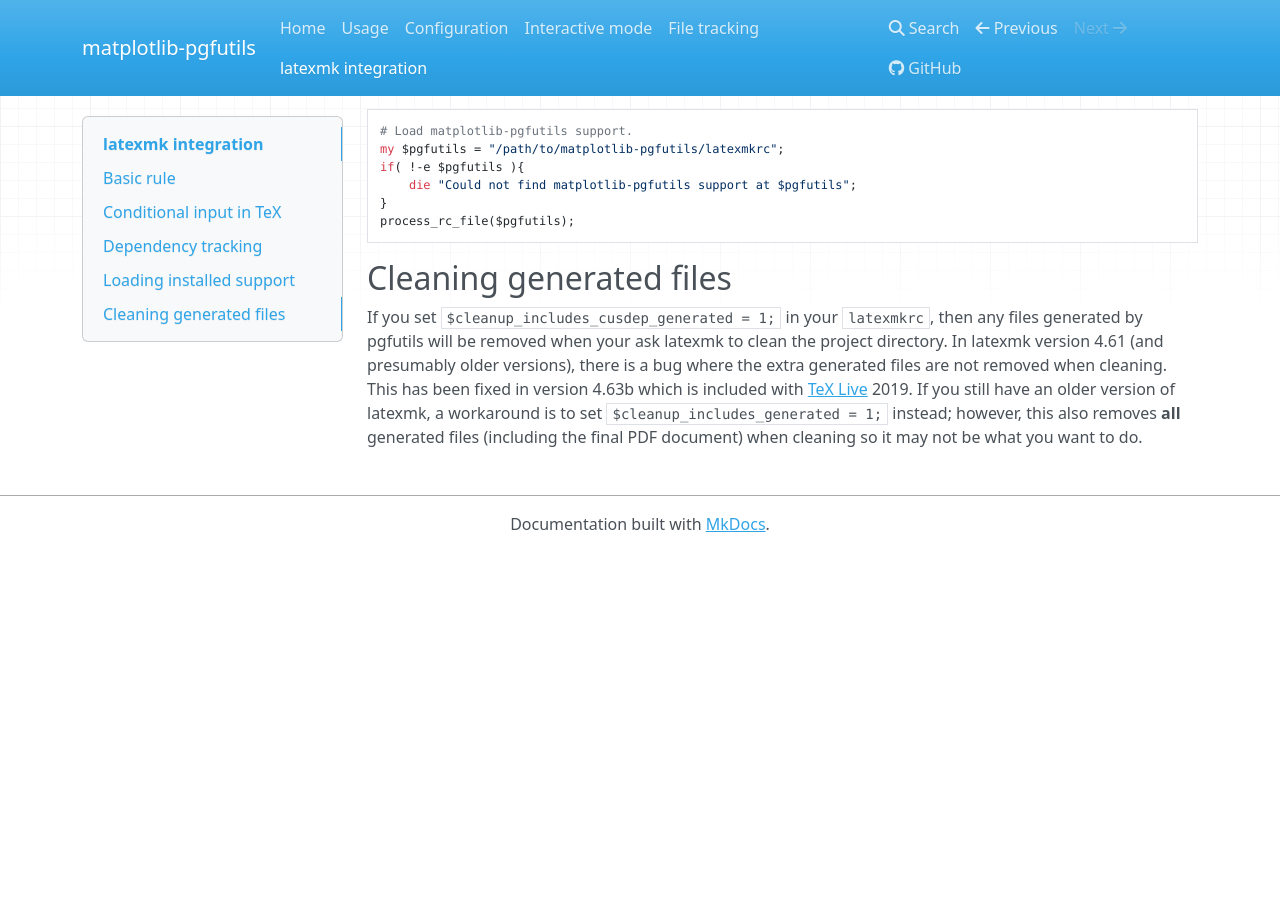
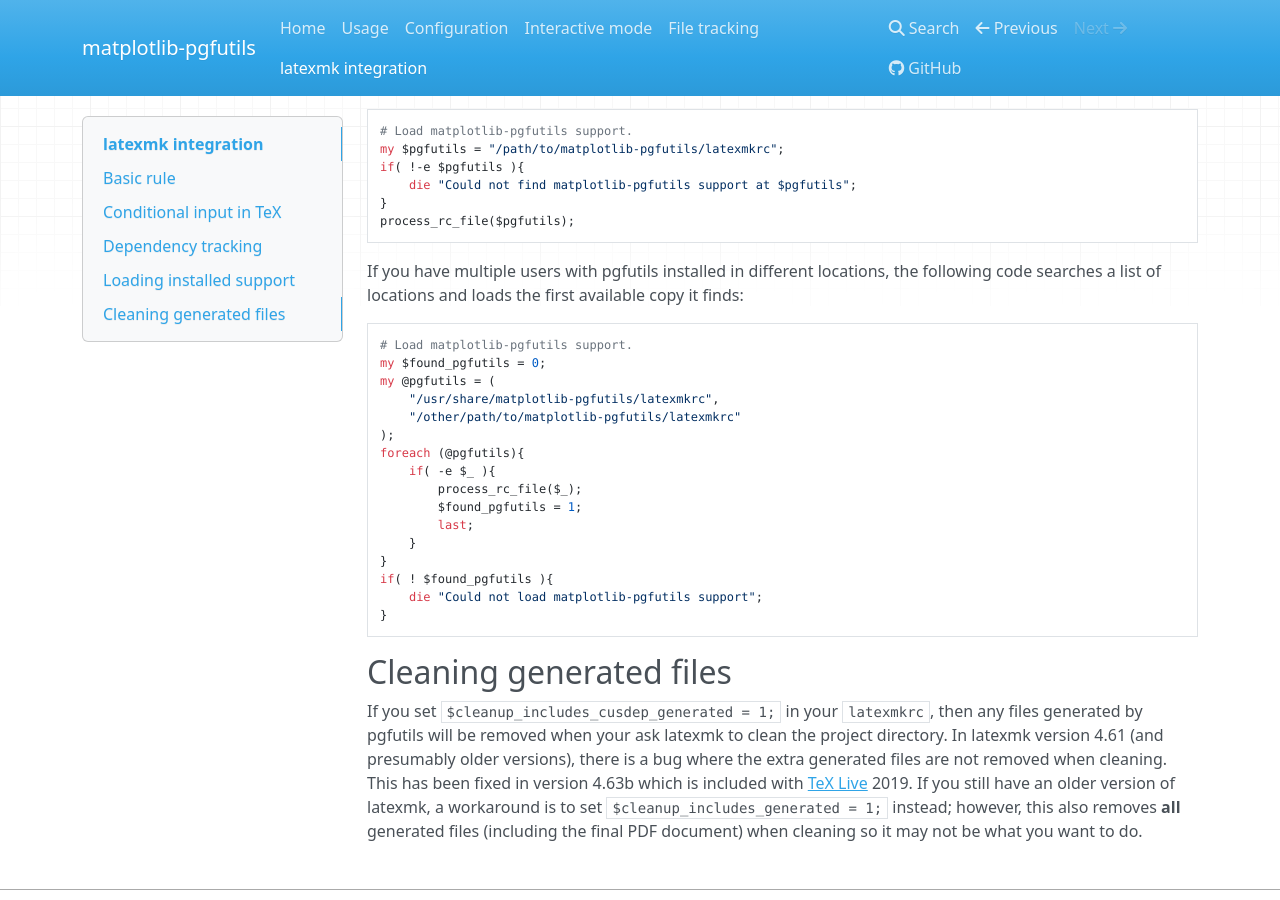
Before and after one commit to bcbnz/matplotlib-pgfutils, an MkDocs documentation site: the page built from doc/latexmk.md, in a window 1280 px wide and 900 px high, scrolled down 2003 px. Built offline with MkDocs 1.6.1, drawn with Linux system fonts in a browser that asks for light colours; nearby versions of some CDN libraries; before the commit the page ends 2555 px from its top, so only the background shows below that.

Commit message:
latexmkrc: example loading from multiple possible locations.

````diff
--- a/doc/latexmk.md
+++ b/doc/latexmk.md
@@ -131,6 +131,29 @@ if( !-e $pgfutils ){
 process_rc_file($pgfutils);
 ```
 
+If you have multiple users with pgfutils installed in different locations, the
+following code searches a list of locations and loads the first available copy
+it finds:
+
+```perl
+# Load matplotlib-pgfutils support.
+my $found_pgfutils = 0;
+my @pgfutils = (
+    "/usr/share/matplotlib-pgfutils/latexmkrc",
+    "/other/path/to/matplotlib-pgfutils/latexmkrc"
+);
+foreach (@pgfutils){
+	if( -e $_ ){
+		process_rc_file($_);
+		$found_pgfutils = 1;
+		last;
+	}
+}
+if( ! $found_pgfutils ){
+    die "Could not load matplotlib-pgfutils support";
+}
+```
+
 
 Cleaning generated files
 ------------------------
````
